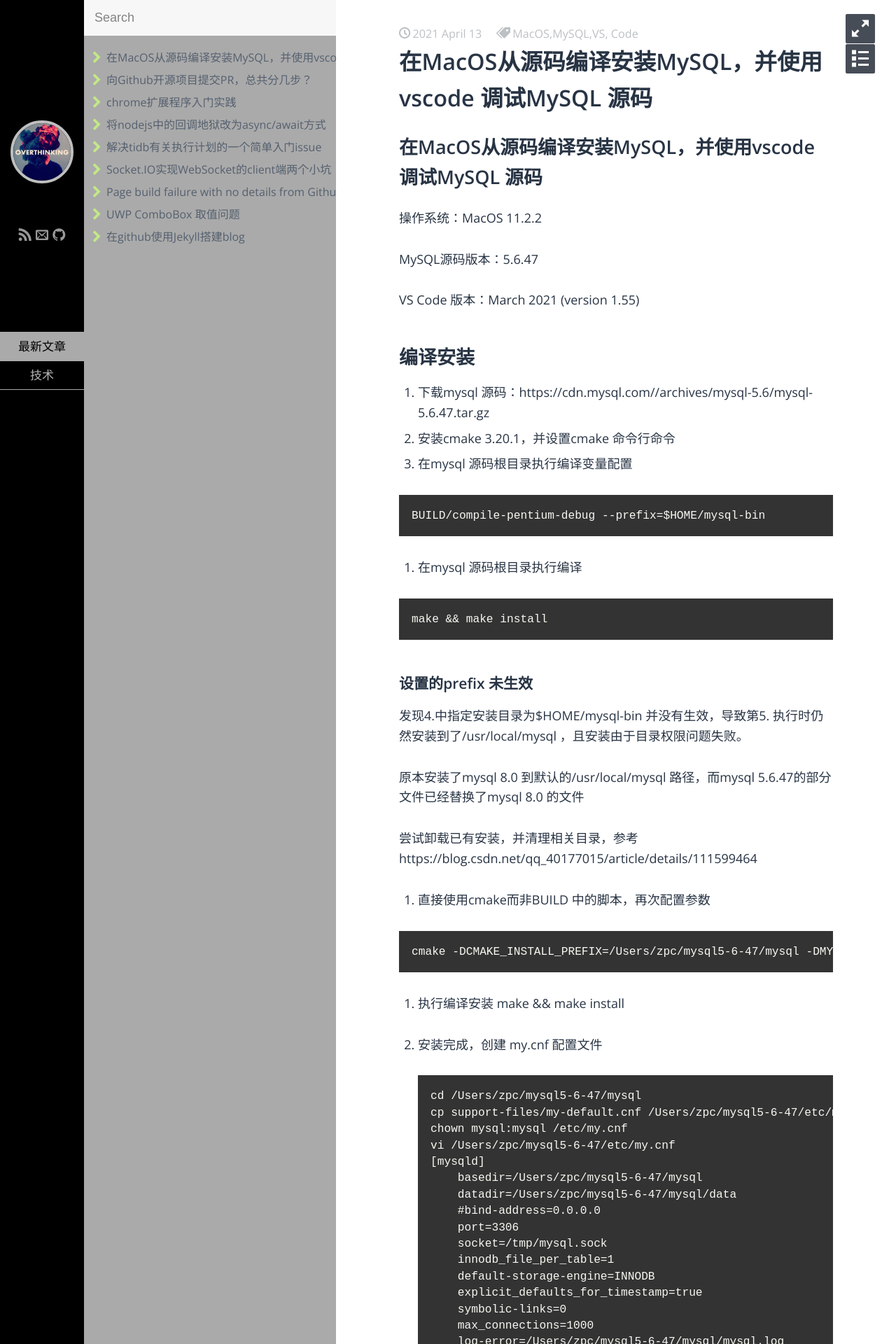
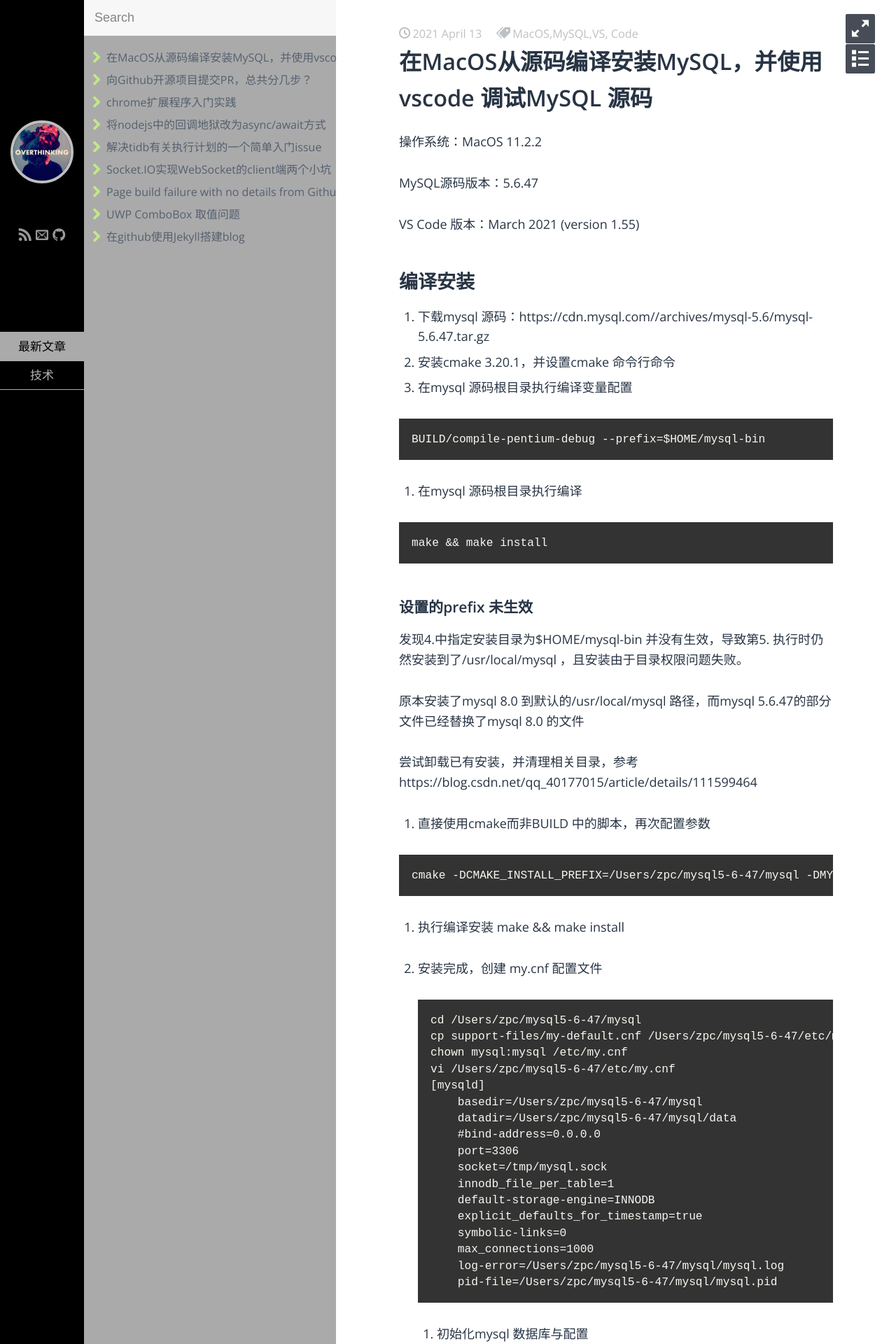
Before and after one commit to raygift/raygift.github.io, a Jekyll site: the page built from _posts/tech/2021-04-13-how-to-compile-and-debug-mysql-source-code-on-macos-using-vscode.md, in a window 1280 px wide. Shown: the top 1920 px of the page at 70% size. Built offline with Jekyll 4.4.1, drawn with Linux system fonts in a browser that asks for light colours; some web fonts are replaced.

Commit message:
Update 2021-04-13-how-to-compile-and-debug-mysql-source-code-on-macos-using-vscode.md

```diff
--- a/_posts/tech/2021-04-13-how-to-compile-and-debug-mysql-source-code-on-macos-using-vscode.md
+++ b/_posts/tech/2021-04-13-how-to-compile-and-debug-mysql-source-code-on-macos-using-vscode.md
@@ -6,7 +6,6 @@
 description: 总结一下如何在MacOS从源码编译安装MySQL，并使用vscode 调试MySQL 源码
 ---
 
-# 在MacOS从源码编译安装MySQL，并使用vscode 调试MySQL 源码
 
 操作系统：MacOS 11.2.2
 
```
